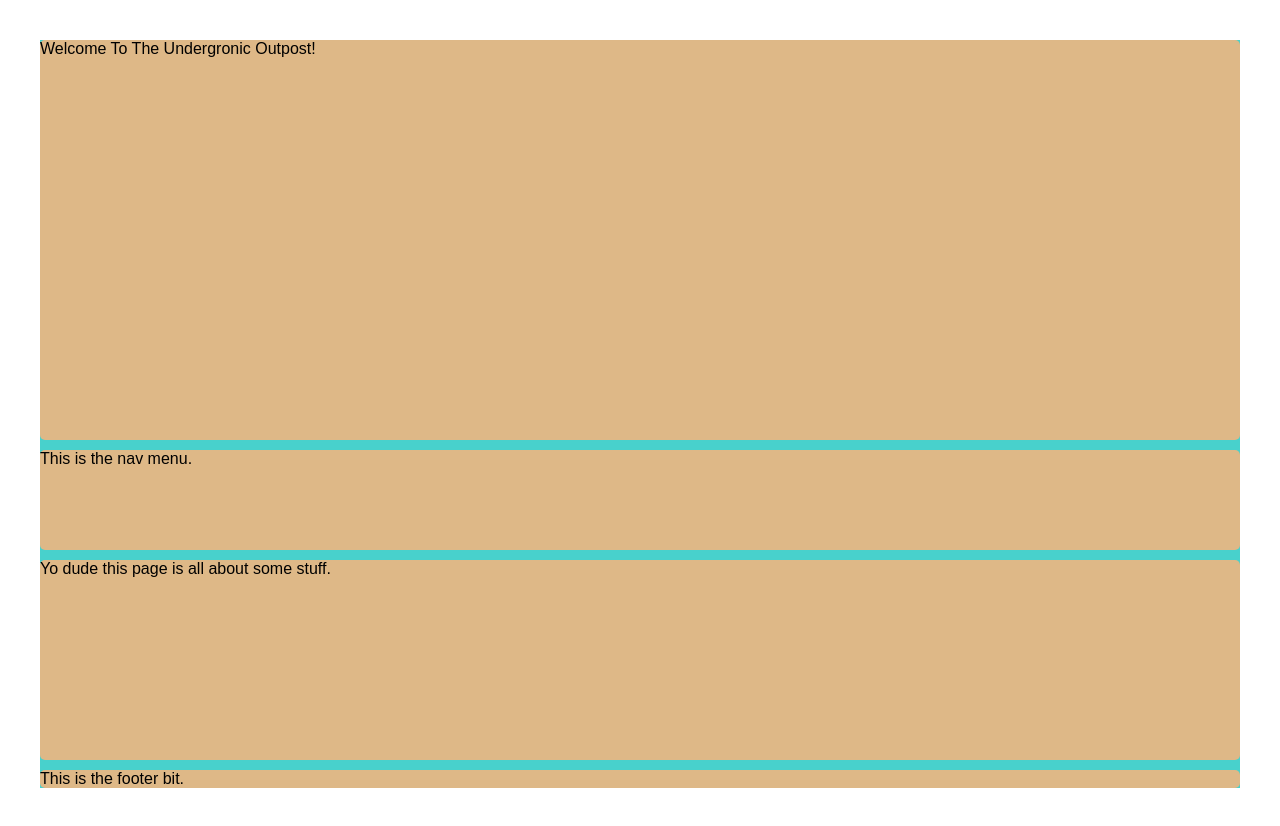
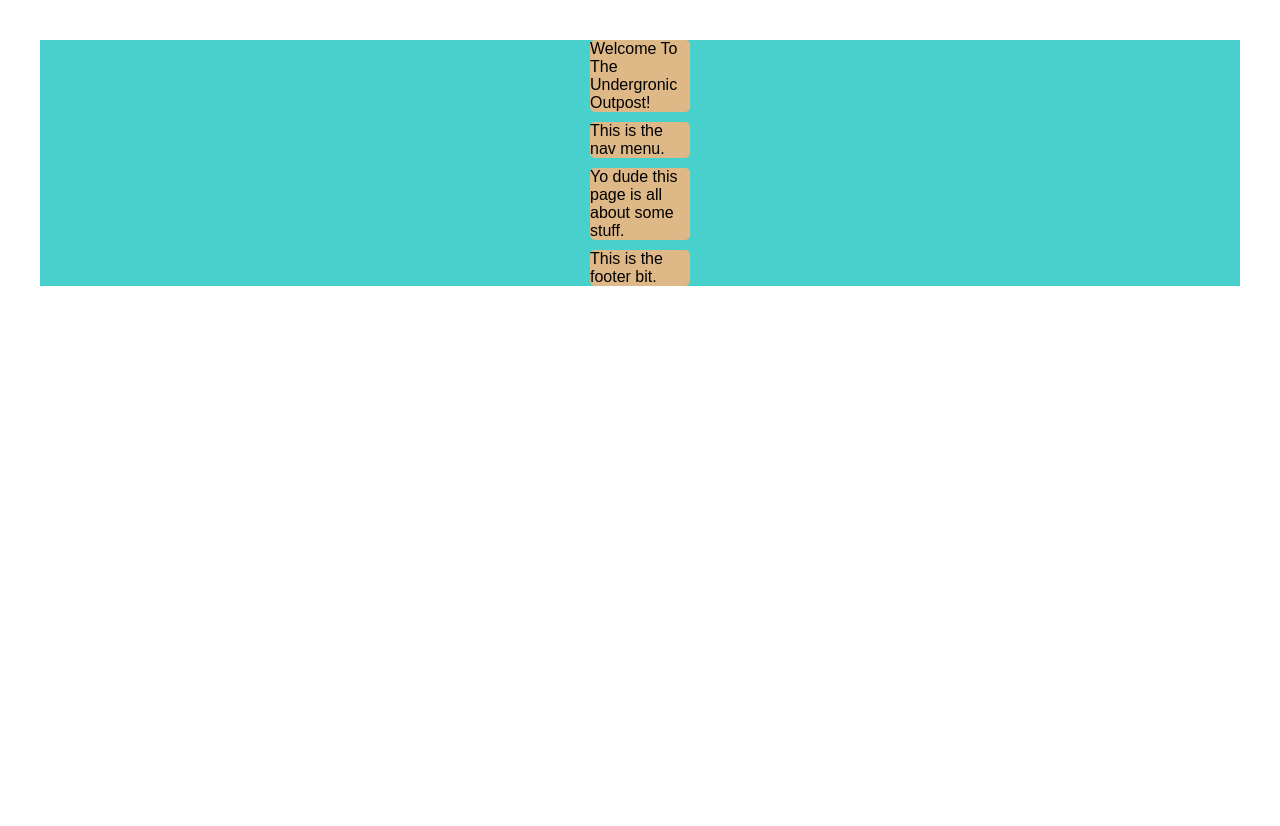
Before and after one commit to AnhDiep17/anh-next-exploration-2, a Next.js app: page / in a window 1280 px wide. After the commit the page ends 800 px from the top, so only its background shows below. Built offline with nearby package versions, Linux system fonts and the light colour scheme.

Commit message:
experiment with justify-content

```diff
--- a/styles.css
+++ b/styles.css
@@ -6,8 +6,9 @@
 .wrapper {
     display: grid;
     background-color: mediumturquoise;
-    grid-template-rows: 400px 100px 200px;
+    grid-template-columns: 100px;
     grid-gap: 10px;
+    justify-content: space-evenly;
 }
 
 .box {
```
